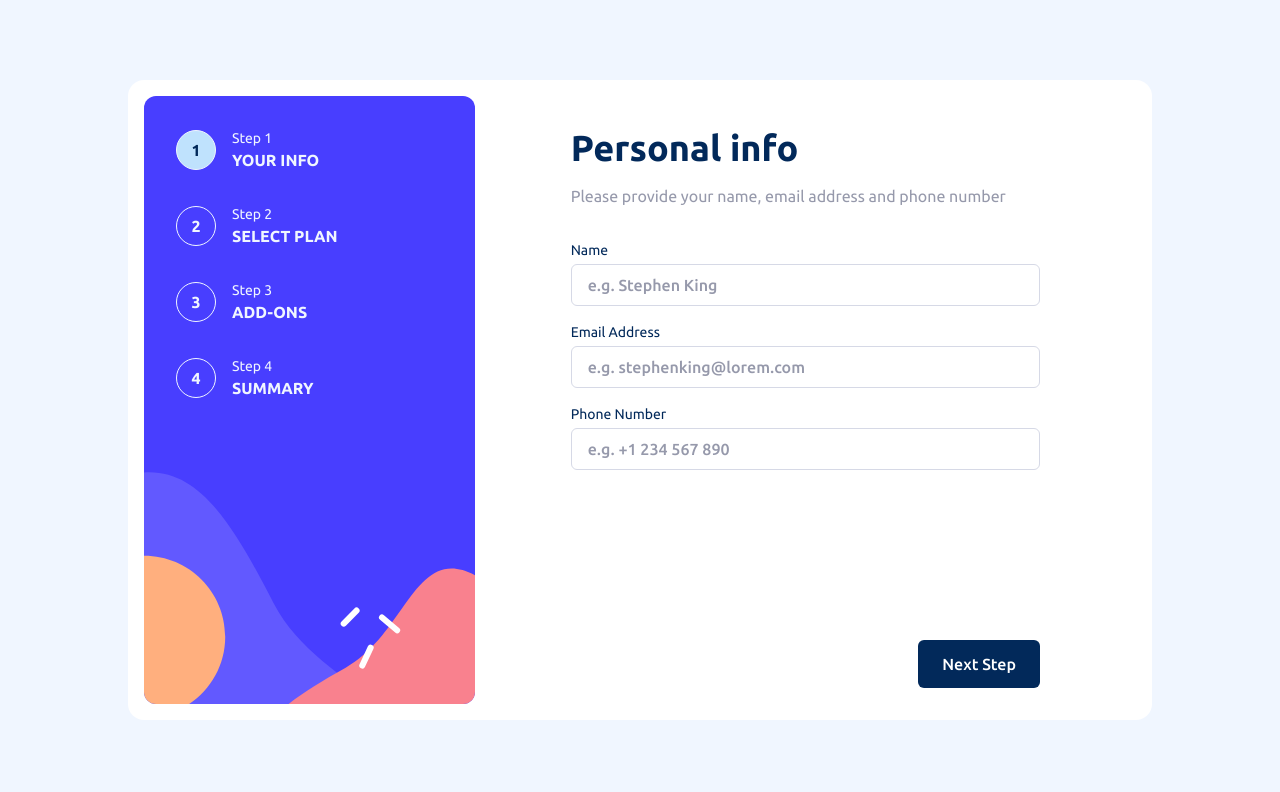
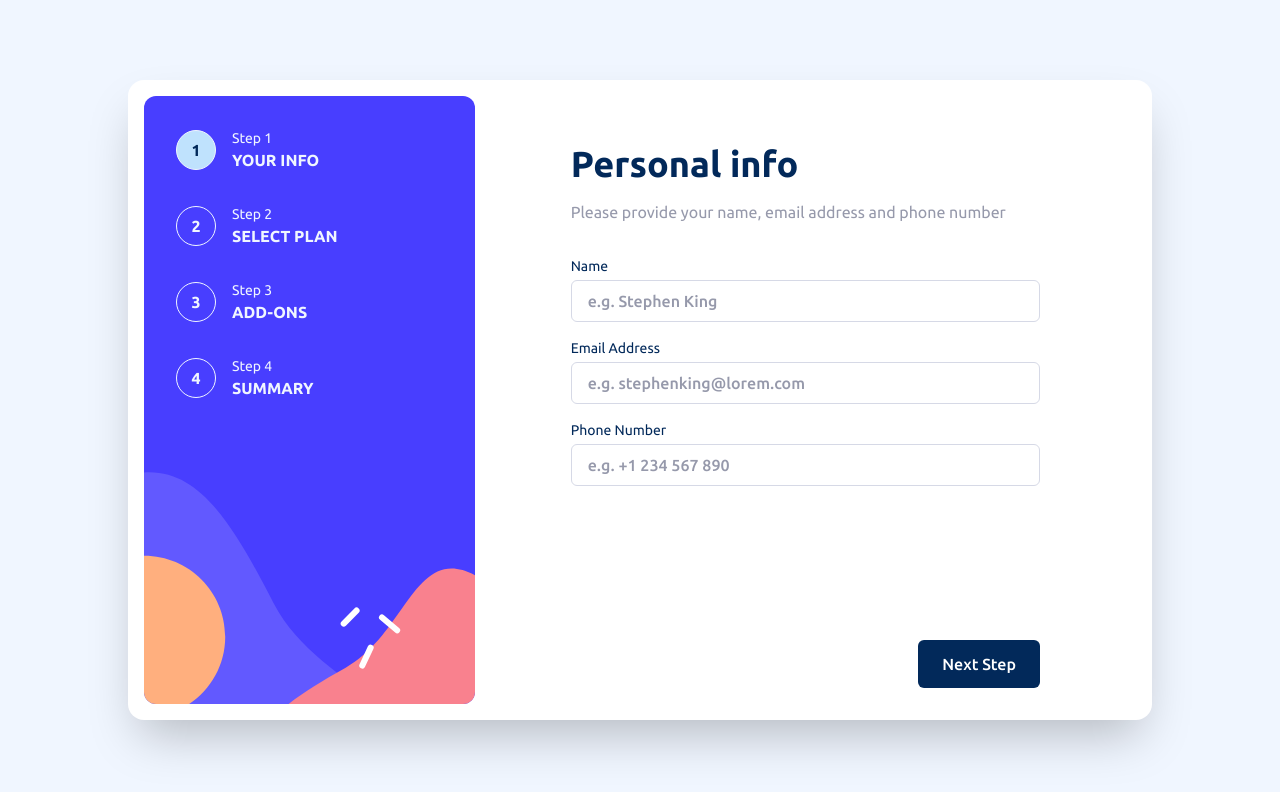
Before and after one commit to adejolx/multi-step-form, a React (Vite) app: page / in a window 1280 px wide. Shown: the top 792 px of the page. Built offline with nearby package versions, Linux system fonts and the light colour scheme.

Commit message:
style: add summary styles and box shadow

```diff
--- a/src/App.tsx
+++ b/src/App.tsx
@@ -20,9 +20,9 @@ function App() {
   const isLastStep = currentStep === TOTAL_STEPS - 1;
   return (
     <div className="h-full grid md:place-content-center bg-gray-200">
-      <Container className="grid grid-cols-container-sm md:grid-cols-container-md md:rounded-2xl md:bg-white md:py-[1rem] md:w-[1024px] md:h-[640px]">
+      <Container className="grid grid-cols-container-sm md:grid-cols-container-md md:rounded-2xl md:bg-white md:py-[1rem] md:w-[1024px] md:h-[640px] md:shadow-2xl">
         <Aside className="col-span-full row-start-1 row-end-3 md:rounded-xl md:col-start-2 md:col-span-1" />
-        <Main className="py-8 px-6 bg-white space-y-24 col-start-2 col-span-1 row-start-2 row-end-10 self-start rounded-lg md:px-24 md:row-start-1 md:row-end-3 md:col-start-3 md:col-span-1 md:rounded-none">
+        <Main className="py-12 px-6 bg-white col-start-2 col-span-1 row-start-2 row-end-10 self-start rounded-lg shadow-2xl md:shadow-none md:px-24 md:row-start-1 md:row-end-3 md:col-start-3 md:col-span-1 md:rounded-none">
           {isLastStep ? <Summary /> : <Form />}
         </Main>
         {!subscriptionIsConfirmed && (
--- a/src/components/Summary/_components/SubscriptionSummary.tsx
+++ b/src/components/Summary/_components/SubscriptionSummary.tsx
@@ -23,6 +23,7 @@ const SubscriptionSummary = () => {
         description="Double-check everything looks OK before confirming"
       />
       <div className="space-y-4">
+        <div className="space-y-4 bg-gray-200/70 rounded-xl p-6">
           <div className="flex justify-between items-center">
             <span className="flex flex-col gap-1">
               <span className="capitalize text-blue-400 text-lg font-medium">
@@ -42,6 +43,7 @@ const SubscriptionSummary = () => {
               ${planPricing[planOption]}/{subscriptionPlanAcronym}
             </span>
           </div>
+          <hr className="bg-gray-400/20 h-[2px]" />
           <div className="space-y-4">
             {addOnOptions.map((addOnOption) => {
               return (
@@ -54,7 +56,8 @@ const SubscriptionSummary = () => {
               );
             })}
           </div>
-        <div className="flex justify-between text-sm">
+        </div>
+        <div className="flex justify-between text-sm p-6">
           <span>
             Total (per {subscriptionPlan === 'monthly' ? 'month' : 'year'})
           </span>
```
Lines whose indentation alone changed are shown as unchanged.
